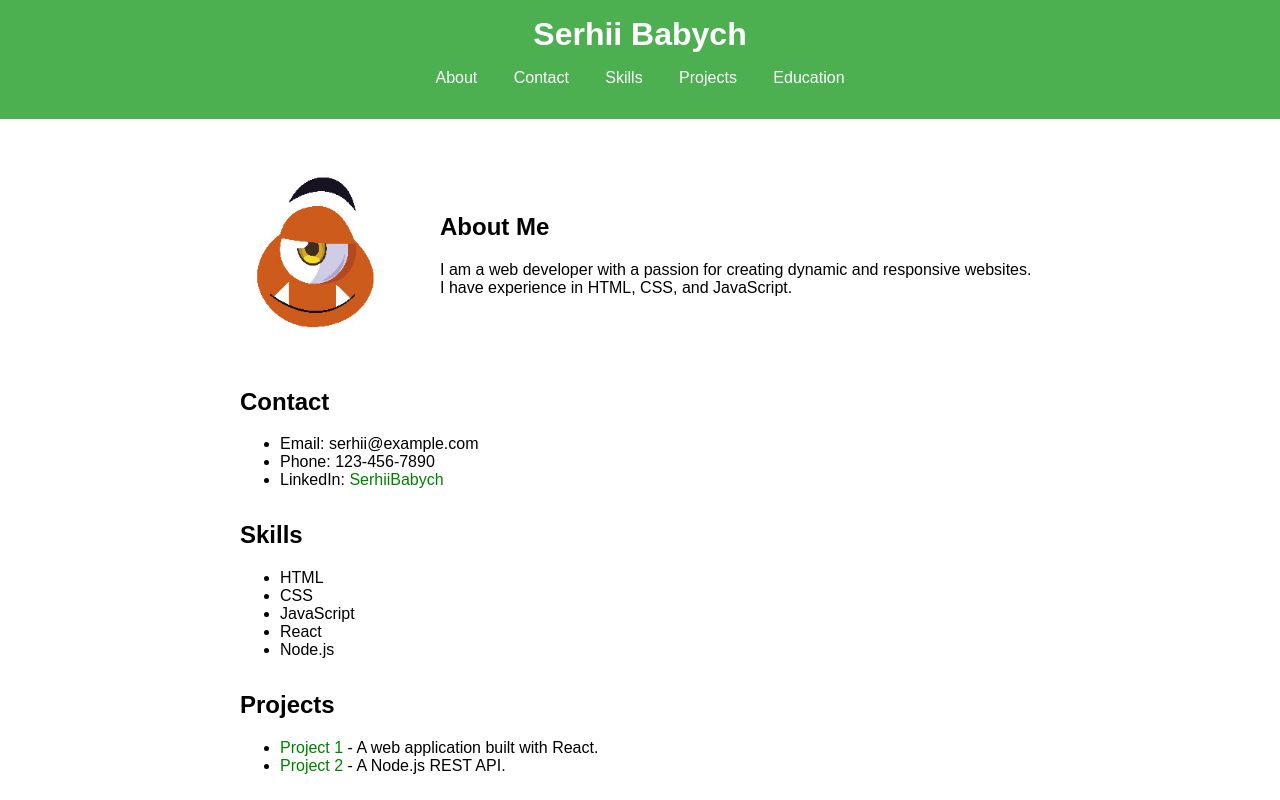
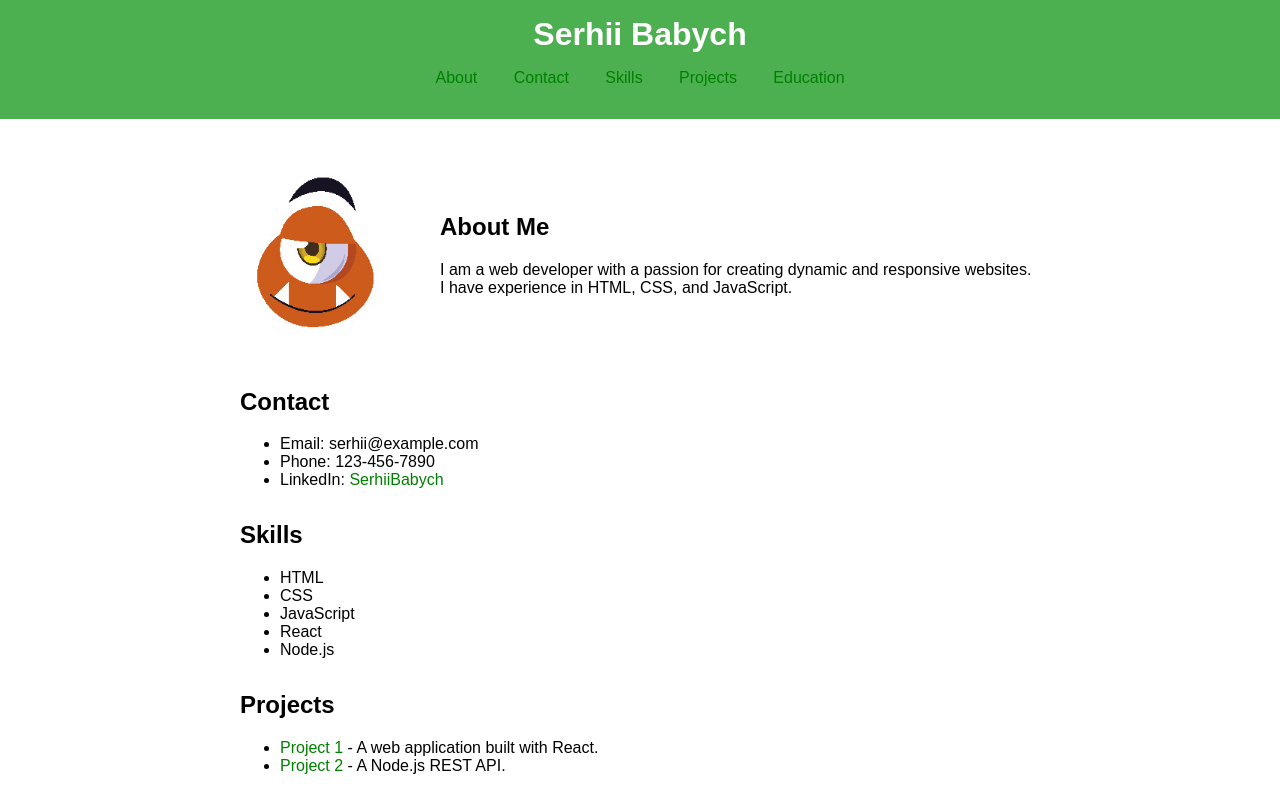
Before and after one commit to SerhiiBabych/rsschool-cv, a plain HTML site: page index.html in a window 1280 px wide. Shown: the top 800 px of the page. Drawn offline with Linux system fonts and the light colour scheme.

Commit message:
Update style.css

```diff
--- a/style.css
+++ b/style.css
@@ -63,9 +63,9 @@ footer img {
 }
 
 a {
-    text-decoration:none;
-    color:green;
+    text-decoration:none!important;
+    color:green!important;
 }
 a:hoover {
-    color:red;
+    color:red!important;
 }
```
